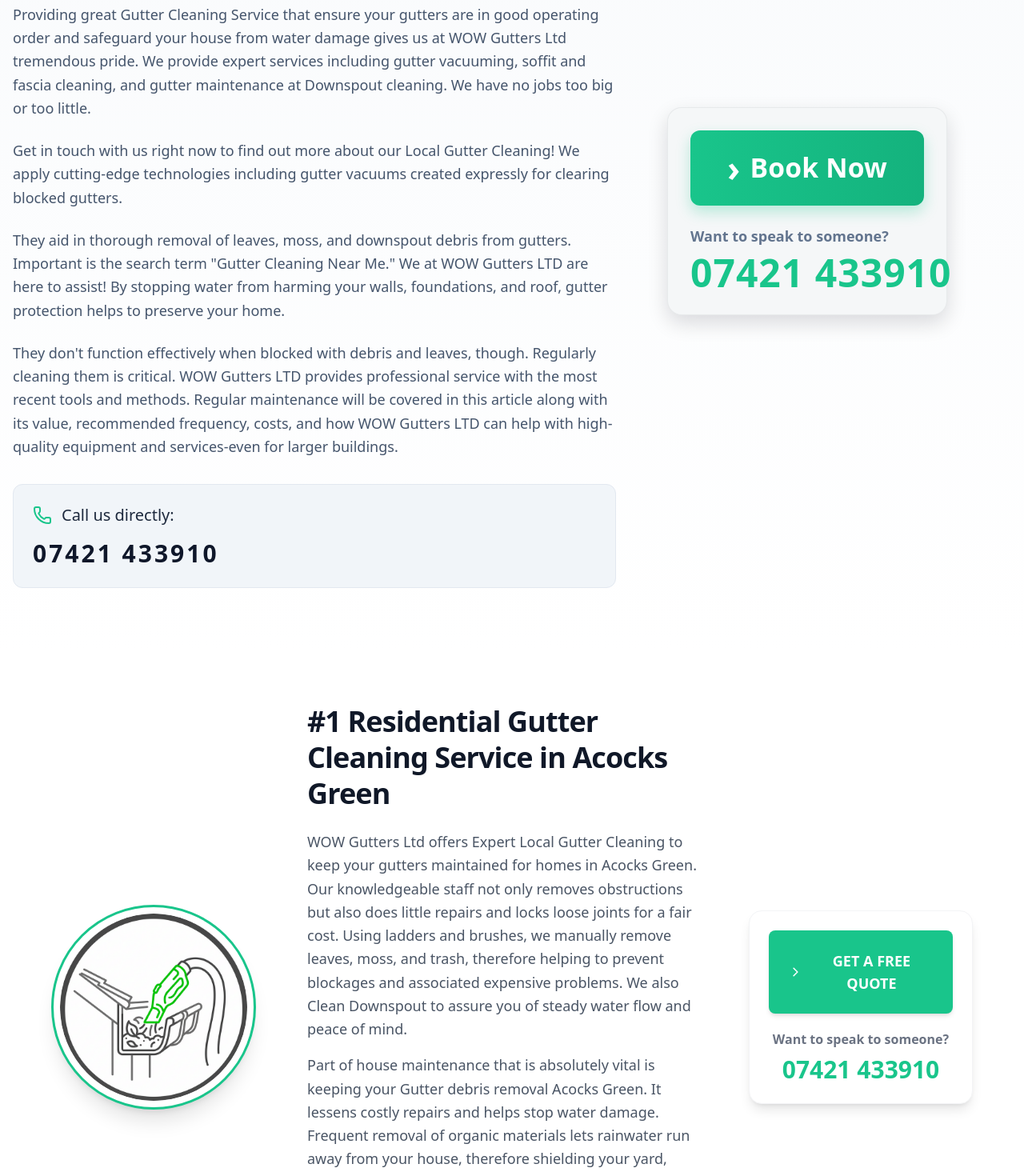
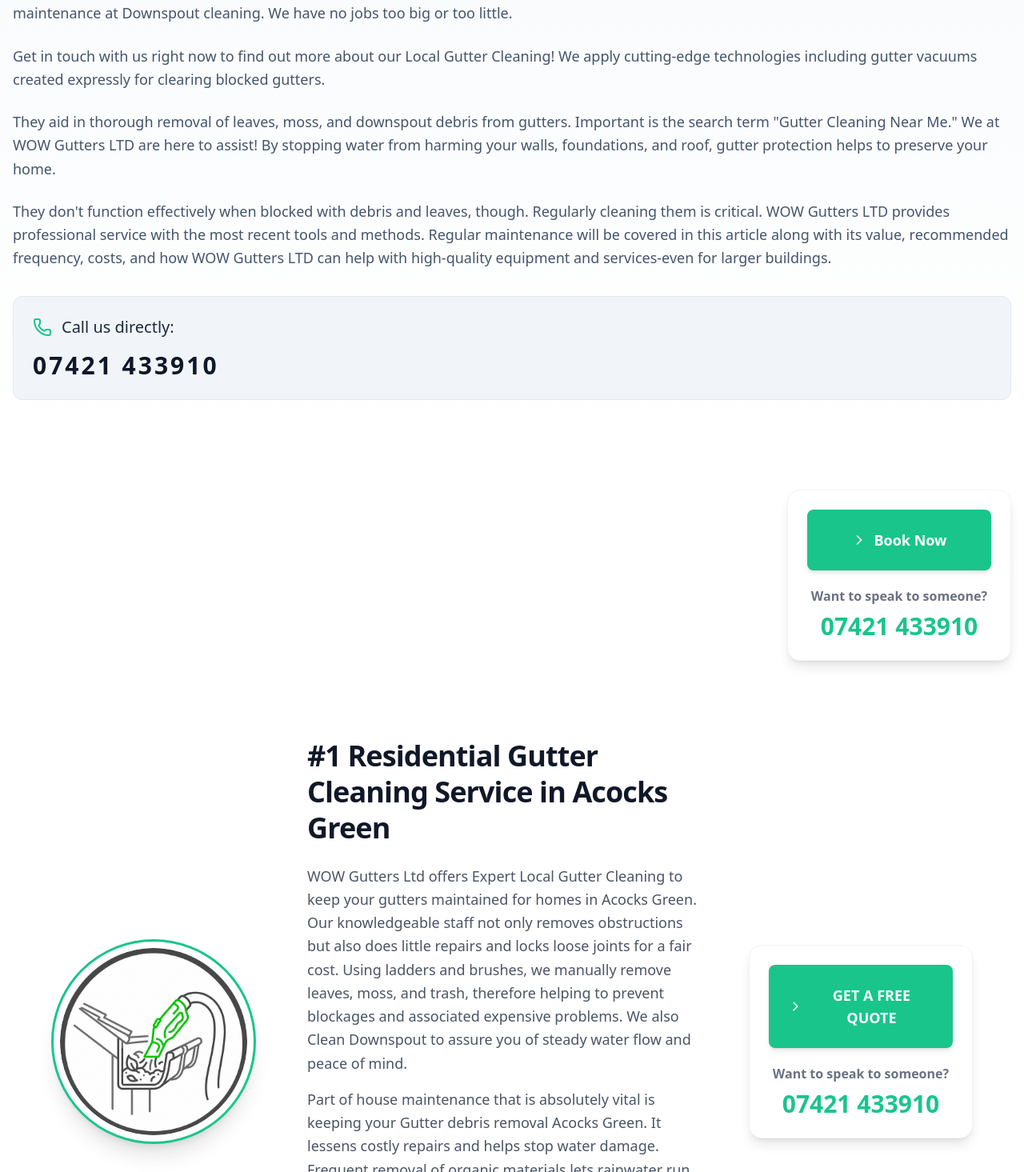
Before and after one commit to rizwanabdullah11/wowgutters-co, a Next.js app: page /gutter-cleaning/acocks-green in a window 1280 px wide. Shown: the part 1065-2530 px from the top of the page at 80% size. Built offline with nearby package versions, Linux system fonts and the light colour scheme; no server answers.

Commit message:
here I fixed an location area page is fixed

```diff
--- a/components/areas/AreaPage.tsx
+++ b/components/areas/AreaPage.tsx
@@ -6,6 +6,7 @@
 import Link from 'next/link';
 import { ShieldCheck, Phone } from 'lucide-react';
 import AreaServiceBlock from '@/components/areas/AreaServiceBlock';
+import { AreaServiceQuoteCard } from '@/components/areas/AreaServiceBlock';
 import AreaServicesRange from '@/components/areas/AreaServicesRange';
 import AreaFAQ from '@/components/areas/AreaFAQ';
 import AreaFacts from '@/components/areas/AreaFacts';
@@ -15,7 +16,6 @@
 import AreaContactMap from '@/components/areas/AreaContactMap';
 import AreaFeatures from '@/components/areas/AreaFeatures';
 import ContactInfoSection from '@/components/sections/ContactInfoSection';
-import QuoteContactCard from '@/components/shared/QuoteContactCard';
 
 interface AreaPageProps {
   areaName: string;
@@ -184,7 +184,7 @@
         <div className="absolute top-0 left-0 right-0 h-10 w-full overflow-hidden leading-[0]">
         </div>
 
-        <div className="max-w-7xl mx-auto flex flex-col lg:flex-row gap-16 items-center relative z-10">
+        <div className="max-w-7xl mx-auto relative z-10">
 
           {/* Left Text */}
           <div className="flex-[1.2] text-[#0f172a]">
@@ -216,10 +216,13 @@
             </div>
           </div>
 
-          {/* Right Lead Form Card */}
-          <div className="w-full lg:w-[430px] shrink-0">
-            <QuoteContactCard />
-          </div>
+        </div>
+      </section>
+
+      {/* Separate right-side quote box section */}
+      <section className="py-8 px-4 bg-white">
+        <div className="max-w-7xl mx-auto flex justify-center lg:justify-end">
+          <AreaServiceQuoteCard buttonLabel="Book Now" />
         </div>
       </section>
 
--- a/components/areas/AreaServiceBlock.tsx
+++ b/components/areas/AreaServiceBlock.tsx
@@ -1,6 +1,6 @@
 import { colors } from '@/constants/colors';
+import Link from 'next/link';
 import { Button } from '@/components/ui/button';
-import Link from 'next/link';
 import { ChevronRight } from 'lucide-react';
 
 interface AreaServiceBlockProps {
@@ -10,6 +10,42 @@
   buttonText?: string;
   phoneNumber?: string;
   backgroundColor?: string;
+}
+
+type AreaServiceQuoteCardProps = {
+  buttonLabel?: string;
+  helperText?: string;
+  phoneNumber?: string;
+  className?: string;
+};
+
+export function AreaServiceQuoteCard({
+  buttonLabel = 'Get A Quote',
+  helperText = 'Want to speak to someone?',
+  phoneNumber = '07421 433910',
+  className = '',
+}: AreaServiceQuoteCardProps) {
+  return (
+    <div className={`w-full md:w-[280px] text-center flex flex-col items-center justify-center p-6 bg-white rounded-2xl shadow-lg border border-gray-100 ${className}`}>
+      <Link href="/quote" className="w-full block mb-5">
+        <Button
+          className="w-full text-white font-bold text-lg py-6 rounded-lg shadow-md transition-transform hover:-translate-y-1 hover:shadow-lg flex items-center justify-center gap-2"
+          style={{ backgroundColor: colors.primary }}
+        >
+          <ChevronRight className="w-5 h-5" /> {buttonLabel}
+        </Button>
+      </Link>
+
+      <p className="text-gray-500 font-semibold mb-2">{helperText}</p>
+      <a
+        href={`tel:${phoneNumber.replace(/\s+/g, '')}`}
+        className="text-2xl sm:text-3xl font-black transition-colors hover:text-green-600 whitespace-nowrap"
+        style={{ color: colors.primary }}
+      >
+        {phoneNumber}
+      </a>
+    </div>
+  );
 }
 
 export default function AreaServiceBlock({
@@ -49,24 +85,12 @@
         </div>
 
         {/* Right CTA (3) */}
-        <div className="w-full md:w-[280px] shrink-0 text-center flex flex-col items-center justify-center p-6 bg-white rounded-2xl shadow-lg border border-gray-100">
-          <Link href="/quote" className="w-full block mb-5">
-            <Button
-              className="w-full text-white font-bold text-lg py-6 rounded-lg shadow-md transition-transform hover:-translate-y-1 hover:shadow-lg flex items-center justify-center gap-2"
-              style={{ backgroundColor: colors.primary }}
-            >
-              <ChevronRight className="w-5 h-5" /> {buttonText}
-            </Button>
-          </Link>
-
-          <p className="text-gray-500 font-semibold mb-2">Want to speak to someone?</p>
-          <a
-            href={`tel:${phoneNumber.replace(/\s+/g, '')}`}
-            className="text-2xl sm:text-3xl font-black transition-colors hover:text-green-600"
-            style={{ color: colors.primary }}
-          >
-            {phoneNumber}
-          </a>
+        <div className="w-full md:w-auto shrink-0 flex justify-center">
+          <AreaServiceQuoteCard
+            buttonLabel={buttonText}
+            helperText="Want to speak to someone?"
+            phoneNumber={phoneNumber}
+          />
         </div>
 
       </div>
--- a/components/areas/CityGutterCleaningPage.tsx
+++ b/components/areas/CityGutterCleaningPage.tsx
@@ -11,7 +11,7 @@
 import AreaContactMap from '@/components/areas/AreaContactMap';
 import ContactInfoSection from '@/components/sections/ContactInfoSection';
 import AreaBlogSnippet from '@/components/areas/AreaBlogSnippet';
-import QuoteContactCard from '@/components/shared/QuoteContactCard';
+import { AreaServiceQuoteCard } from '@/components/areas/AreaServiceBlock';
 
 export default function CityGutterCleaningPage({ data }: { data: CityGutterLandingData }) {
   const videoRef = useRef<HTMLVideoElement>(null);
@@ -106,7 +106,7 @@
             </Link>
             <a
               href="tel:07421433910"
-              className="hero-primary-btn-link hidden md:flex flex-1 min-h-[56px] items-center justify-center gap-2 rounded-full border-2 border-white/40 text-white font-bold text-lg hover:bg-white/10 transition-colors"
+              className="hero-primary-btn-link hidden md:flex flex-1 min-h-[56px] items-center justify-center gap-2 rounded-full border-2 border-white/40 text-white font-bold text-md hover:bg-white/10 transition-colors"
             >
               <Phone className="w-5 h-5" />
               07421 433910
@@ -122,12 +122,17 @@
       </section>
 
       <section className="py-16 px-4 bg-white border-b border-slate-100">
-        <div className="max-w-4xl mx-auto">
+        <div className="max-w-6xl mx-auto">
           <h2 className="text-3xl md:text-4xl font-black text-slate-900 mb-6 text-center">{data.whyTitle}</h2>
-          <div className="text-slate-600 text-lg leading-relaxed space-y-5">
+          <div className="flex flex-col lg:flex-row gap-8 lg:items-start">
+            <div className="flex-1 rounded-2xl border border-slate-200 bg-white p-6 md:p-8 shadow-sm text-slate-600 text-lg leading-relaxed space-y-5">
               {data.whyBody.map((p) => (
                 <p key={p}>{p}</p>
               ))}
+            </div>
+            <div className="w-full lg:w-auto shrink-0 flex justify-center lg:justify-end">
+              <AreaServiceQuoteCard buttonLabel="Book Now" />
+            </div>
           </div>
         </div>
       </section>
@@ -149,13 +154,18 @@
       <section className="py-16 px-4 bg-white">
         <div className="max-w-6xl mx-auto">
           <h2 className="text-3xl md:text-4xl font-black text-slate-900 mb-8 text-center">{data.propertyTypesTitle}</h2>
-          <div className="rounded-2xl border border-slate-200 overflow-hidden bg-white shadow-sm">
+          <div className="flex flex-col lg:flex-row gap-8 lg:items-start">
+            <div className="flex-1 rounded-2xl border border-slate-200 overflow-hidden bg-white shadow-sm">
               {data.propertyTypes.map((row) => (
                 <div key={row.label} className="p-6 border-b border-slate-100 last:border-0">
                   <p className="font-black text-slate-900">{row.label}</p>
                   <p className="text-slate-600 mt-2">{row.detail}</p>
                 </div>
               ))}
+            </div>
+            <div className="w-full lg:w-auto shrink-0 flex justify-center lg:justify-end">
+              <AreaServiceQuoteCard buttonLabel="Book Now" />
+            </div>
           </div>
         </div>
       </section>
@@ -272,7 +282,7 @@
             {data.ctaHeading ?? `Book your gutter clean in ${data.city} — free quote in 60 seconds`}
           </h2>
           <div className="mt-8 flex justify-center">
-            <QuoteContactCard />
+            <AreaServiceQuoteCard />
           </div>
         </div>
       </section>
--- a/components/shared/QuoteContactCard.tsx
+++ /dev/null
@@ -1,41 +0,0 @@
-import Link from 'next/link';
-import { colors } from '@/constants/colors';
-
-type QuoteContactCardProps = {
-  buttonLabel?: string;
-  helperText?: string;
-  phoneNumber?: string;
-  className?: string;
-};
-
-export default function QuoteContactCard({
-  buttonLabel = 'Book Now',
-  helperText = 'Want to speak to someone?',
-  phoneNumber = '07421 433910',
-  className = '',
-}: QuoteContactCardProps) {
-  return (
-    <div
-      className={`w-full max-w-[350px] bg-[#f5f7f8] rounded-[18px] p-6 md:p-7 shadow-[0_10px_26px_rgba(2,6,23,0.14)] border border-[rgba(15,23,42,0.06)] ${className}`}
-    >
-      <Link
-        href="/quote"
-        className="w-full min-h-[72px] md:min-h-[94px] rounded-xl text-white text-[1.9rem] md:text-[2.1rem] font-black tracking-[0.2px] bg-[length:100%_100%] shadow-[0_8px_18px_rgba(25,197,139,0.28)] hover:translate-y-[-1px] hover:shadow-[0_10px_24px_rgba(25,197,139,0.35)] transition-all inline-flex items-center justify-center gap-3"
-        style={{ background: colors.primaryGradient }}
-      >
-        <span className="text-[2.2rem] md:text-[2.75rem] leading-none font-normal">›</span>
-        <span>{buttonLabel}</span>
-      </Link>
-
-      <p className="mt-5 md:mt-6 mb-2 text-slate-500 font-semibold text-[15px] md:text-lg">{helperText}</p>
-
-      <a
-        href={`tel:${phoneNumber.replace(/\s+/g, '')}`}
-        className="inline-block whitespace-nowrap text-[2.35rem] sm:text-[2.6rem] md:text-[3rem] leading-none font-black tracking-[1px]"
-        style={{ color: colors.primary }}
-      >
-        {phoneNumber}
-      </a>
-    </div>
-  );
-}
```
Lines whose indentation alone changed are shown as unchanged.
